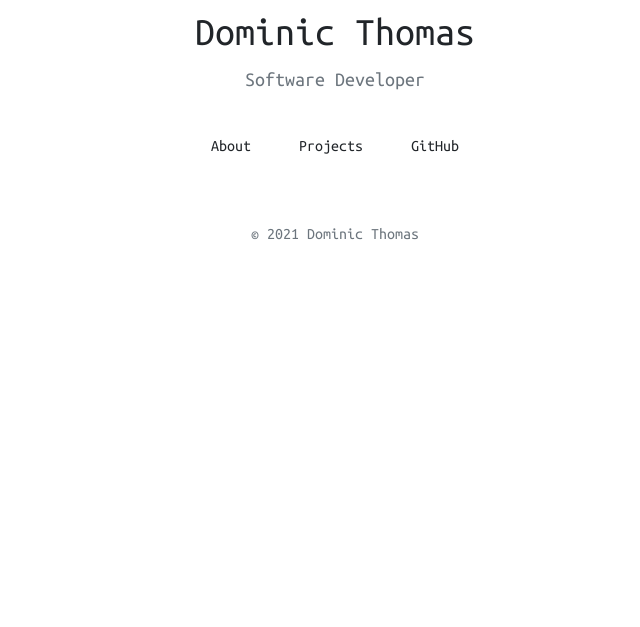
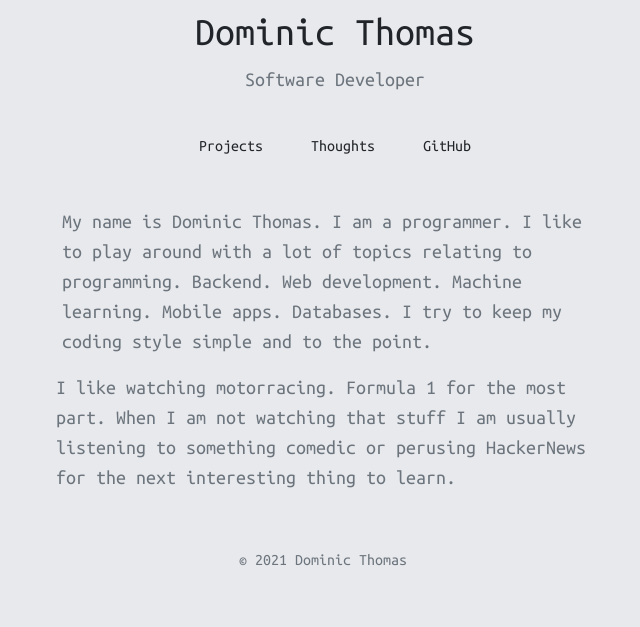
Before and after one commit to domtom1126/site, a Flask app: page / in a window 1280 px wide. Shown: the top 627 px of the page, without its empty margins (305-945 px from the left). Run offline with Flask 2, Linux system fonts and the light colour scheme.

Commit message:
Moved bio to home page

```diff
--- a/templates/home.html
+++ b/templates/home.html
@@ -19,7 +19,7 @@
   <link href="css/style.css" rel="stylesheet">
 </head>
 
-<body>
+<body style="background-color:#E8E9ED">
 
   <div class="text-center mt-2">
     <h1 class="display-6 fw-thin"><a href="/" class="link-dark nav-link">Dominic Thomas</a></h1>
@@ -36,14 +36,27 @@
       </a>
 
       <ul class="nav col-12 col-md-auto mb-2 justify-content-center mb-md-0">
-        <li><a href="/about" class="nav-link px-4 link-dark">About</a></li>
         <li><a href="/projects" class="nav-link px-4 link-dark">Projects</a></li>
+        <li><a href="/thoughts" class="nav-link px-4 link-dark">Thoughts</a></li>
         <li><a href="https://www.github.com/domtom1126" class="nav-link px-4 link-dark" target="_blank">GitHub</a></li>
       </ul>
 
       <div class="col-md-3 text-end">
       </div>
     </header>
+    <div class="row">
+      <div class="col-lg-6 mx-auto">
+        <p class="lead text-muted">My name is Dominic Thomas. I am a programmer. I like to play around with a lot of topics relating to programming. Backend. Web development. Machine learning. Mobile apps. Databases. I try to keep my coding style simple and to the point.</p>
+        <div class="d-grid d-sm-flex justify-content-sm-center">
+        </div>
+      </div>
+
+    <div class="row">
+      <div class="col-lg-6 mx-auto">
+        <p class="lead text-muted">I like watching motorracing. Formula 1 for the most part. When I am not watching that stuff I am usually listening to something comedic or perusing HackerNews for the next interesting thing to learn.</p>
+        <div class="d-grid d-sm-flex justify-content-sm-center">
+        </div>
+      </div>
     <div class="container">
       <footer class="py-3 my-4">
         <p class="text-center text-muted">&copy; 2021 Dominic Thomas</p>
```
